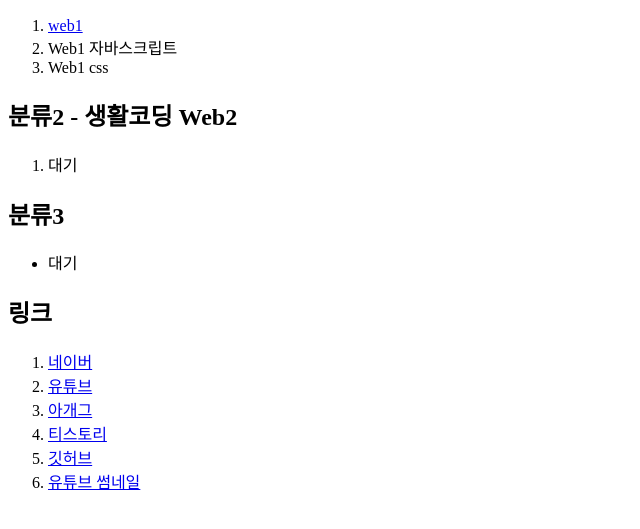
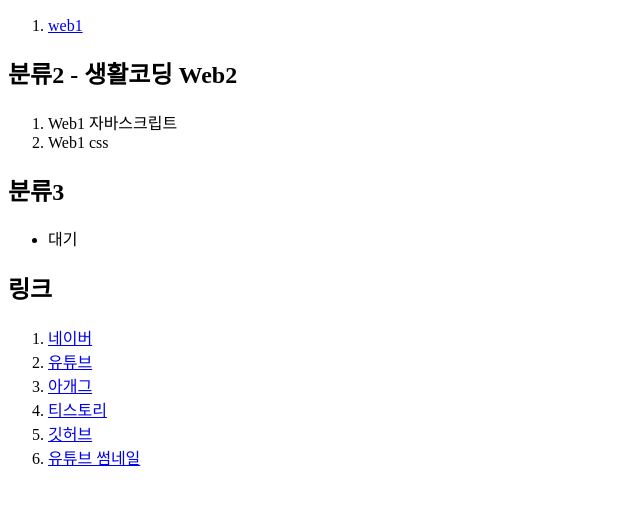
Before and after one commit to order91/home, a plain HTML site: page coding.html in a window 1280 px wide. Shown: the part 159-688 px from the top of the page, without its empty margins (0-640 px from the left). Drawn offline with Linux system fonts and the light colour scheme.

Commit message:
Add files via upload

```diff
--- a/coding.html
+++ b/coding.html
@@ -11,14 +11,14 @@
     <h2> 분류1 - 생활코딩 web1 </h2>
 		<ol>
             <li> <a href="https://neighbor-magazine.tistory.com/entry/%EC%83%9D%ED%99%9C%EC%BD%94%EB%94%A9-WEB1-%EC%A0%95%EB%A6%AC" target="_blank" title="웹1"> web1 </a> </li>
-            <li> Web1 자바스크립트 </li>
-            <li> Web1 css </li>
+
 
 		</ol>
 
         <h2> 분류2 - 생활코딩 Web2</h2>
         <ol>
-            <li> 대기 </li>
+            <li> Web1 자바스크립트 </li>
+            <li> Web1 css </li>
 
         </ol>
 
```
